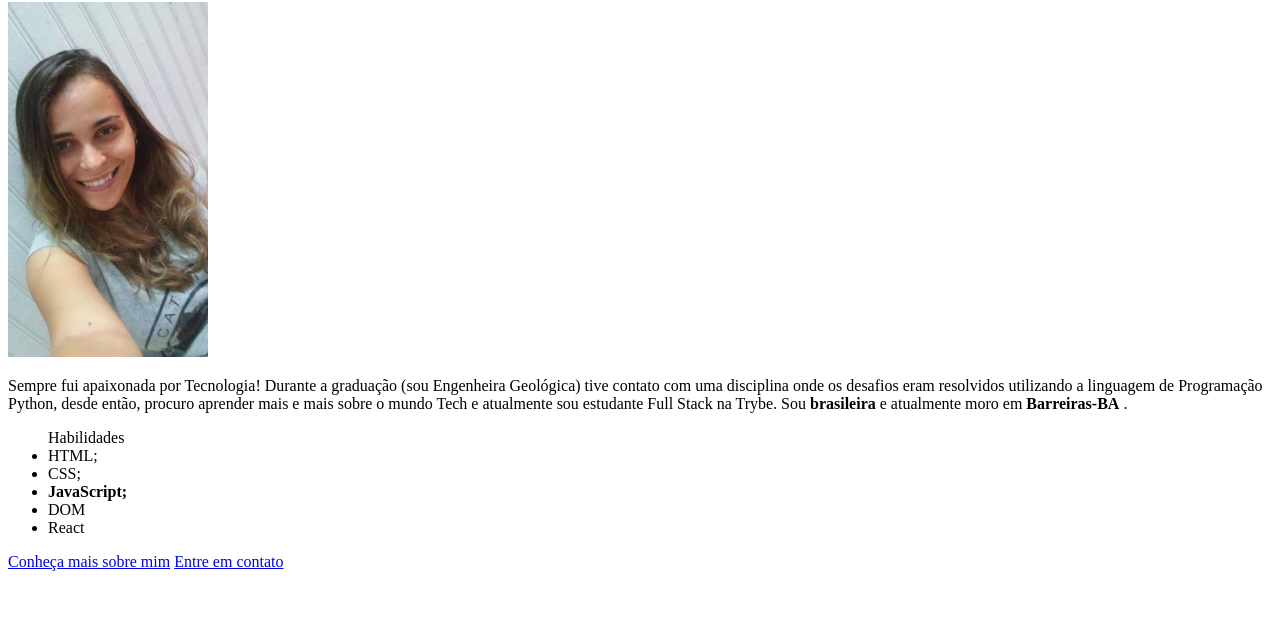
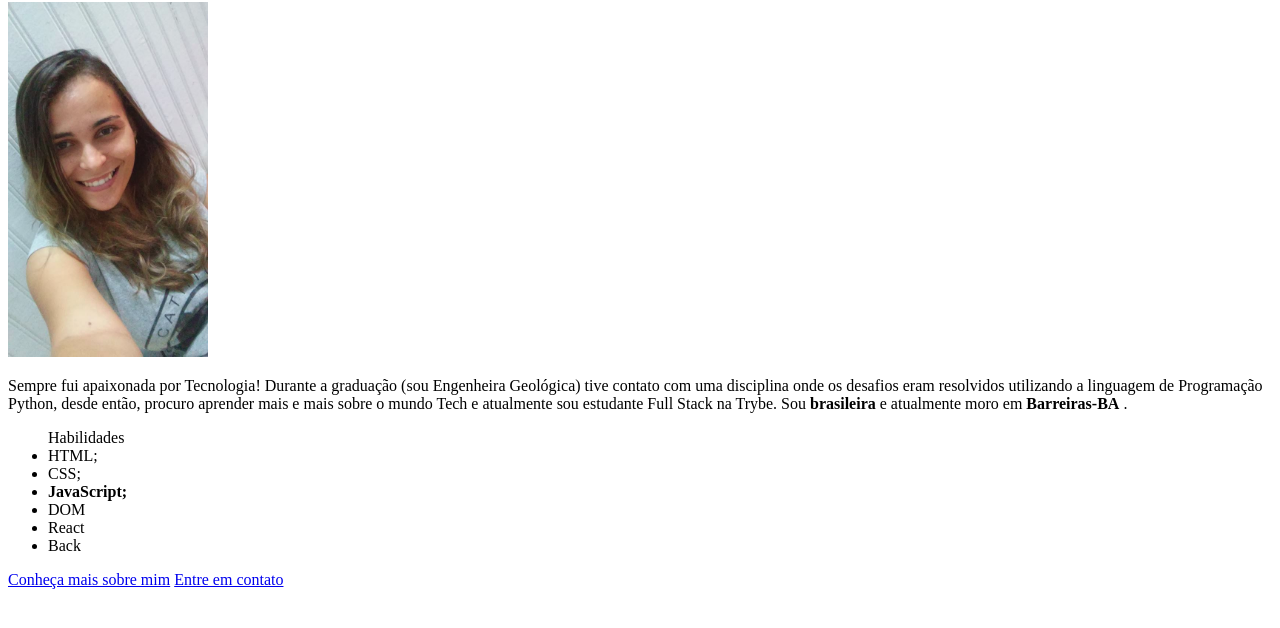
Before and after one commit to luanah-souzza/luanah-souzza.github.io, a plain HTML site: page index.html in a window 1280 px wide. Shown: the part 78-706 px from the top of the page. Drawn offline with Linux system fonts and the light colour scheme.

Commit message:
Adiciona habilidade

```diff
--- a/index.html
+++ b/index.html
@@ -19,6 +19,7 @@
     <li><strong>JavaScript;</strong> </li>
     <li>DOM</li>
     <li>React</li>
+    <li>Back</li>
   </ul>
 
   <a href="Luana.png">Conheça mais sobre mim</a>
```
